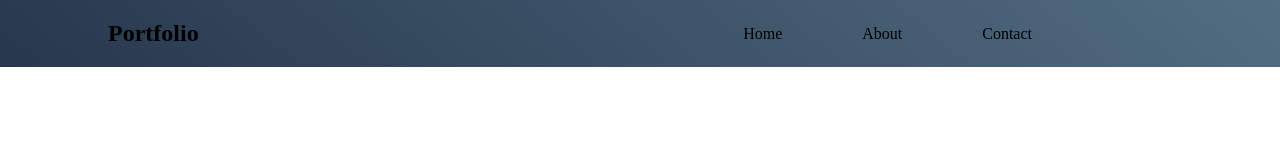
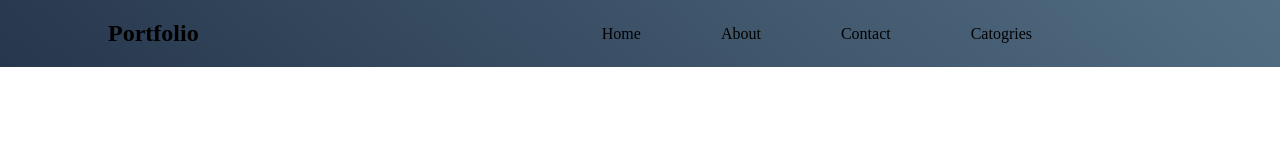
Before and after one commit to psychovaibh/Portfolio, a plain HTML site: page index.html in a window 1280 px wide. Drawn offline with Linux system fonts and the light colour scheme.

Commit message:
Update index.html

```diff
--- a/index.html
+++ b/index.html
@@ -17,7 +17,9 @@
                     <li>Home</li>
                     <li>About</li>
                     <li>Contact</li>
+                    <li>Catogries</li>
                 </ul>
+
 
 
         </div>
```
